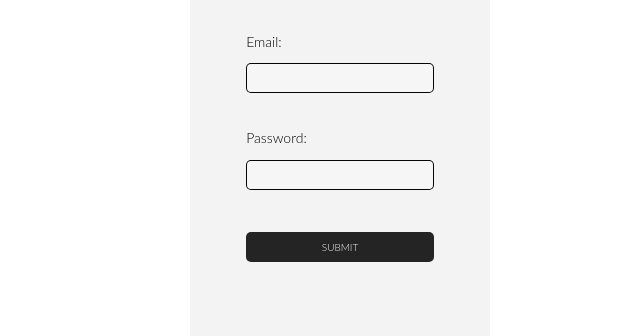
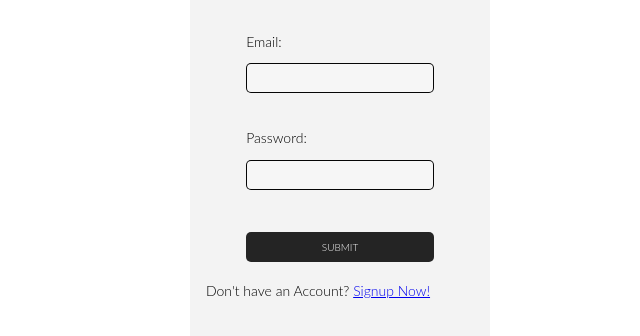
Before and after one commit to GSG-G11/WatchList, a website: page public/html/login.html in a window 1280 px wide. Shown: the part 100-436 px from the top of the page, without its empty margins (300-940 px from the left). Drawn offline with nearby package versions, Linux system fonts and the light colour scheme.

Commit message:
fixed code

```diff
--- a/public/html/login.html
+++ b/public/html/login.html
@@ -21,6 +21,7 @@
           </label>
           <p id="passwordErr" class="error"></p>
           <button>Submit</button>
+          <p>Don't have an Account? <a href="/signUp"> Signup Now!</a></p>
         </form>
       </section>
       <script src="../js/login.js"></script>
--- a/server/controllers/handelSignin.js
+++ b/server/controllers/handelSignin.js
@@ -19,7 +19,6 @@ const signin =(req,res)=>{
            }else{
             res.json('welcome')
            }
-
         });
     }
 }
```
Also changed, not shown: public/html/signUp.html (+1 -0 lines).
